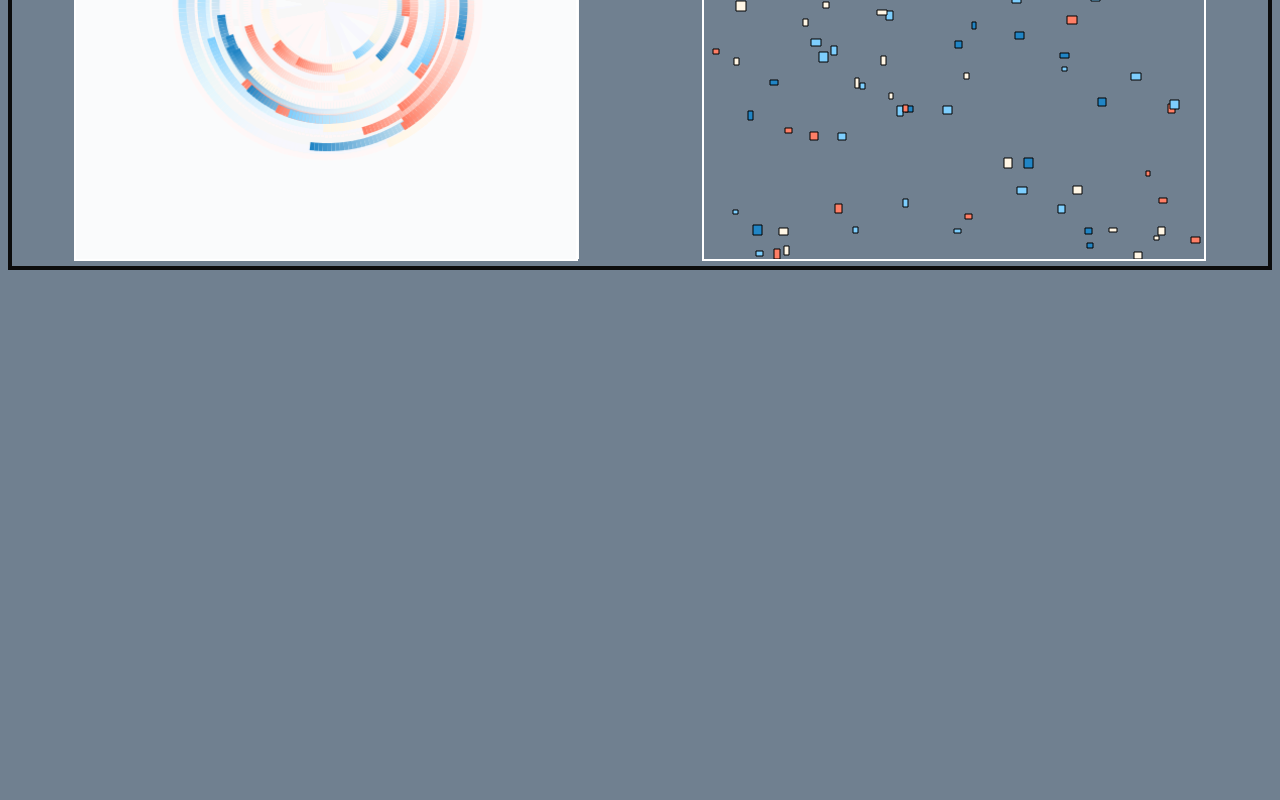
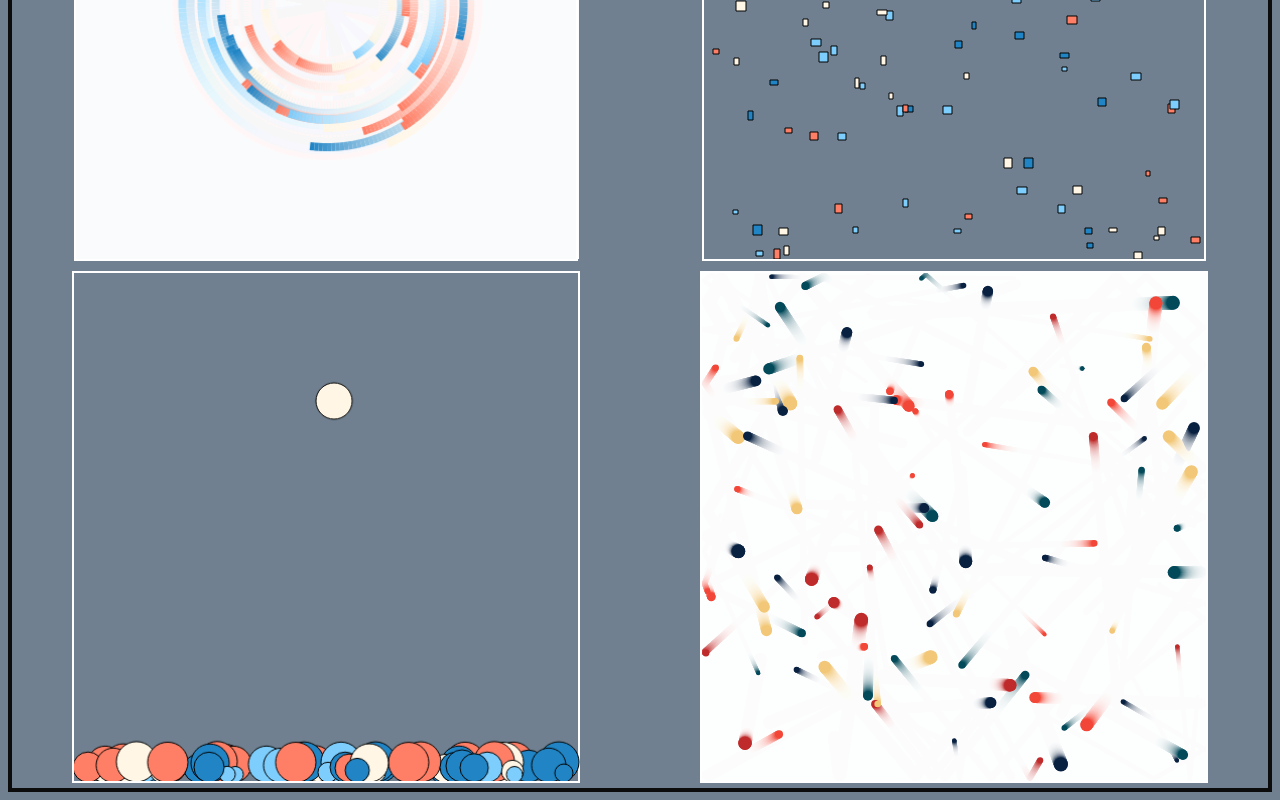
Before and after one commit to daglas4ever/daglas4ever.github.io, a plain HTML site: page index.html in a window 1280 px wide. Shown: the part 368-1168 px from the top of the page. Before the commit the page ends 800 px from the top, so only its background shows below. Drawn offline with Linux system fonts and the light colour scheme.

Commit message:
canvas added
disabled some functions in the previous canvases ,and added a Circles
Floating around canvas

```diff
--- /dev/null
+++ b/canvas/CirclesFloating.js
@@ -0,0 +1,147 @@
+var CirFlotCanvas = document.getElementById('CirclesFloatingCanvas');
+var CirclesFloatingParent = document.getElementById('CirclesFloatingParent');
+var CirFloContext = CirFlotCanvas.getContext('2d'); //context
+
+CirFlotCanvas.height = CirclesFloatingParent.offsetHeight;
+CirFlotCanvas.width = CirclesFloatingParent.offsetWidth;
+
+
+var CirFloMouse = {
+    x: undefined,
+    y: undefined
+};
+
+var clicked = false;
+
+CirFlotCanvas.addEventListener('mousemove', function(Event) {
+    CirFloMouse.x = event.offsetX;
+    CirFloMouse.y = event.offsetY;
+
+});
+
+CirFlotCanvas.addEventListener("mouseleave", function(event) {
+    CirFloMouse.x = undefined;
+    CirFloMouse.y = undefined;
+});
+
+CirFlotCanvas.addEventListener('resize', function(event) {
+
+    CirFlotCanvas.width = CirclesFloatingParent.offsetWidth;
+    CirFlotCanvas.height = CirclesFloatingParent.offsetHeight;
+
+    cirFloInit();
+});
+
+CirFlotCanvas.addEventListener('click', function(event) {
+    for (var i = 0; i < circleArray.length; i++)
+        circleArray[i].clicked = true;
+});
+
+var CirFloatMouseRange = 75;
+
+var CirFloatColorArray = ['#092140', '#024959', '#F2C777', '#F24738', '#BF2A2A'];
+
+
+
+function Circle(x1, y1, dx1, dy1, radius1) {
+    this.x = x1;
+    this.y = y1;
+    this.dx = dx1;
+    this.dy = dy1;
+    this.radius = radius1;
+    this.minRadius = radius1;
+    this.maxRadius = radius1 * 10;
+
+
+    var style = CirFloatColorArray[Math.floor(CirFloatColorArray.length * Math.random())];
+
+    var style2 = CirFloatColorArray[Math.floor(CirFloatColorArray.length * Math.random())];
+
+    this.draw = function() {
+        CirFloContext.beginPath();
+        CirFloContext.arc(this.x, this.y, this.radius, 0, Math.PI * 2, false);
+        CirFloContext.strokeStyle = style;
+        CirFloContext.fillStyle = style2;
+        CirFloContext.lineWidth = 4;
+        CirFloContext.fill();
+        console.log('FML');
+    }
+    this.update = function() {
+
+        if (this.x + this.radius > CirFlotCanvas.width || this.x - this.radius < 0)
+            this.dx = -this.dx;
+
+        if (this.y + this.radius > CirFlotCanvas.height || this.y - this.radius < 0)
+            this.dy = -this.dy;
+
+        this.x += this.dx;
+        this.y += this.dy;
+
+
+        if (CirFloMouse.x - this.x < CirFloatMouseRange &&
+            CirFloMouse.x - this.x > -CirFloatMouseRange &&
+            CirFloMouse.y - this.y < CirFloatMouseRange &&
+            CirFloMouse.y - this.y > -CirFloatMouseRange) {
+            if (this.radius < this.maxRadius)
+                this.radius += 2;
+
+        } else if (this.radius > this.minRadius) {
+            this.radius -= 2;
+
+        }
+
+        this.pot();
+        this.draw();
+    }
+
+    this.pot = function() {
+        if (CirFloMouse.x - this.x < CirFloatMouseRange &&
+            CirFloMouse.x - this.x > -CirFloatMouseRange &&
+            CirFloMouse.y - this.y < CirFloatMouseRange &&
+            CirFloMouse.y - this.y > -CirFloatMouseRange && clicked) {
+            if (this.x < CirFloMouse.x)
+                this.dx = -10;
+            else
+                this.dx = 10;
+            if (this.y < CirFloMouse.y)
+                this.dy = -10;
+            else
+                this.dy = 10;
+            clicked = false;
+        }
+    }
+
+}
+
+var circleArray = [];
+var CirFLoaArraySize = 100;
+
+function cirFloInit() {
+    circleArray = [];
+    for (var i = 0; i < CirFLoaArraySize; i++) {
+        var radius = Math.random() * 5 + 2;
+        var x = Math.random() * (CirFlotCanvas.width - radius * 2) + radius;
+        var y = Math.random() * (CirFlotCanvas.height - radius * 2) + radius;
+        var dx = (Math.random() - 0.5) * 2;
+        var dy = (Math.random() - 0.5) * 2;
+
+        circleArray.push(new Circle(x, y, dx, dy, radius));
+    }
+
+}
+
+//Animating the Circle
+
+function cirFloAnimate() {
+    requestAnimationFrame(cirFloAnimate);
+    CirFloContext.fillStyle = 'rgba(255,255,255,.1)';
+    CirFloContext.fillRect(0, 0, CirFlotCanvas.width, CirFlotCanvas.height);
+
+
+    for (var i = 0; i < circleArray.length; i++) {
+        circleArray[i].update();
+    }
+
+}
+cirFloInit();
+cirFloAnimate();
--- a/canvas/CircularMotion.js
+++ b/canvas/CircularMotion.js
@@ -23,17 +23,13 @@ var colors = [
 
 // Event Listeners
 canvas.addEventListener("mousemove", function(event) {
-    /*
-        console.log('layer X ' + event.layerX);
-        console.log('Movement X ' + event.movementX);
-        console.log('Offset X ' + event.offsetX);
-        console.log('Page X' + event.pageX);
-        console.log('Screen' + event.screenX);
-    */
     CircularMouse.x = event.offsetX;
     CircularMouse.y = event.offsetY;
+});
 
-
+canvas.addEventListener("mouseleave", function(event) {
+    CircularMouse.x = parent.offsetWidth / 2;
+    CircularMouse.y = parent.offsetHeight / 2;
 });
 
 canvas.addEventListener("resize", function() {
@@ -43,11 +39,11 @@ canvas.addEventListener("resize", function() {
     canvas.height = parent.offsetHeight;
     initCircle();
 });
-
+/*
 canvas.addEventListener('click', function(event) {
     //initCircle();
 });
-
+*/
 // Utility Functions
 function randomIntFromRange(min, max) {
     return Math.floor(Math.random() * (max - min + 1) + min);
--- /dev/null
+++ b/canvas/Gravity.js
@@ -0,0 +1,141 @@
+// Initial Setup
+var GravityCanvas = document.getElementById('GravityCanvas');
+var GravityParent = document.getElementById('GravityCanvasParent');
+var GravityContext = GravityCanvas.getContext('2d');
+var gravity = 2;
+var friction = 0.7;
+
+GravityCanvas.width = GravityParent.offsetWidth;
+GravityCanvas.height = GravityParent.offsetHeight;
+
+// Variables
+var GravityMouse = {
+    x: GravityParent.offsetWidth / 2,
+    y: GravityParent.offsetHeight / 2
+};
+
+var GravityColors = ['#2185C5', '#7ECEFD', '#FFF6E5', '#FF7F66'];
+
+// Event Listeners
+GravityCanvas.addEventListener("mousemove", function(event) {
+    GravityMouse.x = event.offsetX;
+    GravityMouse.y = event.offsetY;
+});
+
+GravityCanvas.addEventListener("mouseleave", function(event) {
+    GravityMouse.x = undefined;
+    GravityMouse.y = undefined;
+});
+
+GravityCanvas.addEventListener("resize", function() {
+    GravityCanvas.width = GravityParent.offsetWidth;
+    GravityCanvas.height = GravityParent.offsetHeight;
+
+    init();
+});
+/*
+GravityCanvas.addEventListener('click', function(event) {
+
+    init();
+});
+*/
+// Utility Functions
+function randomIntFromRange(min, max) {
+    return Math.floor(Math.random() * (max - min + 1) + min);
+}
+
+function randomColor(GravityColors) {
+    return GravityColors[Math.floor(Math.random() * GravityColors.length)];
+}
+
+// Objects
+
+function Ball(x, y, dy, dx, radius, color) {
+    this.x = x;
+    this.y = y;
+    this.dy = dy;
+    this.dx = dx;
+    this.radius = radius;
+    this.color = color;
+
+    this.update = function() {
+
+        if (this.y + this.radius + this.dy > GravityCanvas.height)
+            this.dy = -this.dy * friction;
+        else
+            this.dy += gravity;
+
+        if (this.x + this.radius > GravityCanvas.width || this.x - this.radius < 0)
+            this.dx = -this.dx;
+
+        //effect of lifting it up on GravityMouse nearby
+        if (this.x - GravityMouse.x < gravityMouseRange && this.x - GravityMouse.x > -gravityMouseRange && this.y - GravityMouse.y < gravityMouseRange && this.y - GravityMouse.y > -gravityMouseRange) {
+            this.dy -= 10;
+
+        }
+
+        this.x += this.dx;
+        this.y += this.dy;
+        this.draw();
+    };
+
+    this.draw = function() {
+        GravityContext.beginPath();
+        GravityContext.arc(this.x, this.y, this.radius, 0, Math.PI * 2, false);
+        GravityContext.fillStyle = this.color;
+        GravityContext.fill();
+        GravityContext.closePath();
+        GravityContext.stroke();
+    };
+}
+
+// Implementation
+var ball;
+var ballArray = [];
+var arraysize = 100;
+var gravityMouseRange = 50;
+
+function init() {
+
+    ball = new Ball(
+        GravityCanvas.width / 2,
+        GravityCanvas.height / 2,
+        3,
+        0,
+        30,
+        'red'
+    );
+    ballArray = [];
+    for (var i = 0; i < arraysize; i++) {
+        var x,
+            y,
+            dy,
+            dx,
+            radius,
+            color;
+        radius = randomIntFromRange(8, 20);
+        x = randomIntFromRange(radius + 5, GravityCanvas.width - radius);
+        y = randomIntFromRange(radius + 5, GravityCanvas.height - radius);
+        dx = randomIntFromRange(-2, 2);
+        dy = randomIntFromRange(-2, 2);
+        color = randomColor(GravityColors);
+        ballArray.push(new Ball(x, y, dy, dx, radius, color));
+
+    }
+}
+
+// Animation Loop
+function animate() {
+    requestAnimationFrame(animate);
+
+    GravityContext.clearRect(0, 0, GravityCanvas.width, GravityCanvas.height);
+
+    for (var i = 0; i < ballArray.length; i++)
+        ballArray[i].update();
+
+    // GravityContext.fillText("Potatoes Is Awesome", GravityMouse.x,
+    // GravityMouse.y);
+}
+
+init();
+animate();
--- a/canvas/Rectangles around.js
+++ b/canvas/Rectangles around.js
@@ -9,8 +9,8 @@ RecCanvas.height = RectanglesParent.offsetHeight;
 
 // Variables
 var mou = {
-    x: innerWidth / 2,
-    y: innerHeight / 2
+    x: undefined,
+    y: undefined
 };
 
 var RectColors = [
@@ -29,16 +29,21 @@ RecCanvas.addEventListener("mousemove", function(event) {
 
 });
 
+RecCanvas.addEventListener("mouseleave", function(event) {
+    mou.x = undefined;
+    mou.y = undefined;
+});
+
 RecCanvas.addEventListener("resize", function() {
     RecCanvas.width = RectanglesParent.offsetWidth - 5;
     RecCanvas.height = RectanglesParent.offsetHeight;
     initRect();
 });
-
+/*
 RecCanvas.addEventListener('click', function(event) {
    // initRect();
 });
-
+*/
 
 var effectRange = 100;
 // Objects
@@ -101,12 +106,13 @@ function Rectangle(x, y, dy, dx, width, height, color) {
 // Implementation
 
 var rectanglesArray = [];
+var RectanglesArraySize = 100;
 
 function initRect() {
 
 
     rectanglesArray = [];
-    for (var i = 0; i < 100; i++) {
+    for (var i = 0; i < RectanglesArraySize; i++) {
         var x, y, dy, dx, width = 40,
             height = 40,
             color;
--- a/index.html
+++ b/index.html
@@ -32,10 +32,17 @@
                 <canvas id="RectanglesCanvas" width="95%" height="95%"></canvas>
                 <script src="./canvas/Rectangles around.js"></script>
             </div>
-            <!--
-            <div class="box"></div>
-            <div class="box"></div>
-            <div class="box"></div>
+
+            <div class="box" id="GravityCanvasParent">
+                <canvas id="GravityCanvas" width="95%" height="95%"></canvas>
+                <script src="./canvas/Gravity.js"></script>
+            </div>
+
+            <div class="box" id="CirclesFloatingParent">
+                <canvas id="CirclesFloatingCanvas"></canvas>
+                <script src="./canvas/CirclesFloating.js"></script>
+            </div>
+            <!--        <div class="box"></div>
             <div class="box"></div>
             <div class="box"></div>
 -->
```
